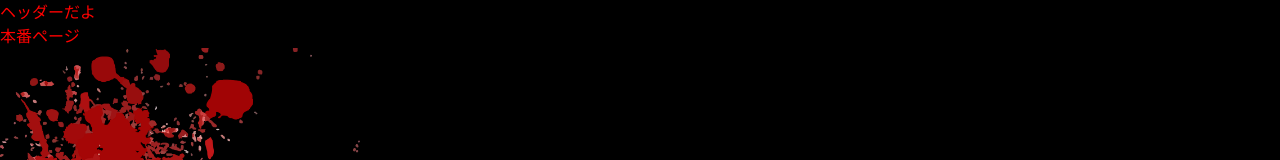
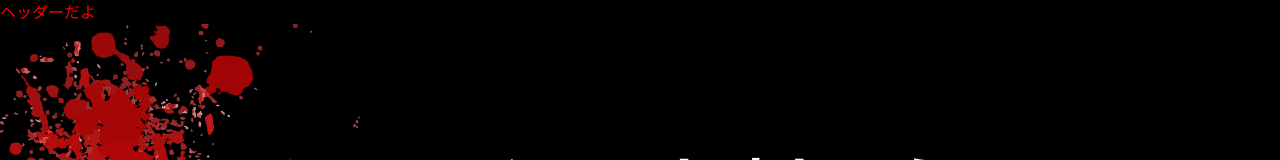
Before and after one commit to SatakeYusuke19920527/americandog, a Next.js app: page /secondtest in a window 1280 px wide. Shown: the top 160 px of the page. Built offline with nearby package versions, Linux system fonts and the light colour scheme.

Commit message:
20231111sawa

```diff
--- a/src/pages/secondtest.tsx
+++ b/src/pages/secondtest.tsx
@@ -15,7 +15,6 @@ export default function About() {
 
   const isBrowser = typeof window !== 'undefined';
   const urlCopyHandler = async (url: string) => {
-    // Next.jsを使用している場合はbuild時にコケるので`isBrowser`の条件分岐が必要です
     if (!isBrowser) return;
     try {
       await navigator.clipboard.writeText(url);
@@ -28,7 +27,6 @@ export default function About() {
     return (
       <Layout>
         <div>
-          <h1 className="example">本番ページ</h1>
           <div className='honban'>
             <div className='sharebox'>
             <div className="share">SNSでシェアしましょう </div>
@@ -50,7 +48,7 @@ export default function About() {
            </button>
             </div>
             </div>
-            <video src="americandog2.mp4"></video>
+          {/* <img src={"HekeAPnPVpd2bRMrwbxy1699701079-1699701176.gif"}></img> */}
        </div>
       </Layout>
     )
```
Also changed, not shown: public/black-and-white-1282260_1280.jpg (deleted).
